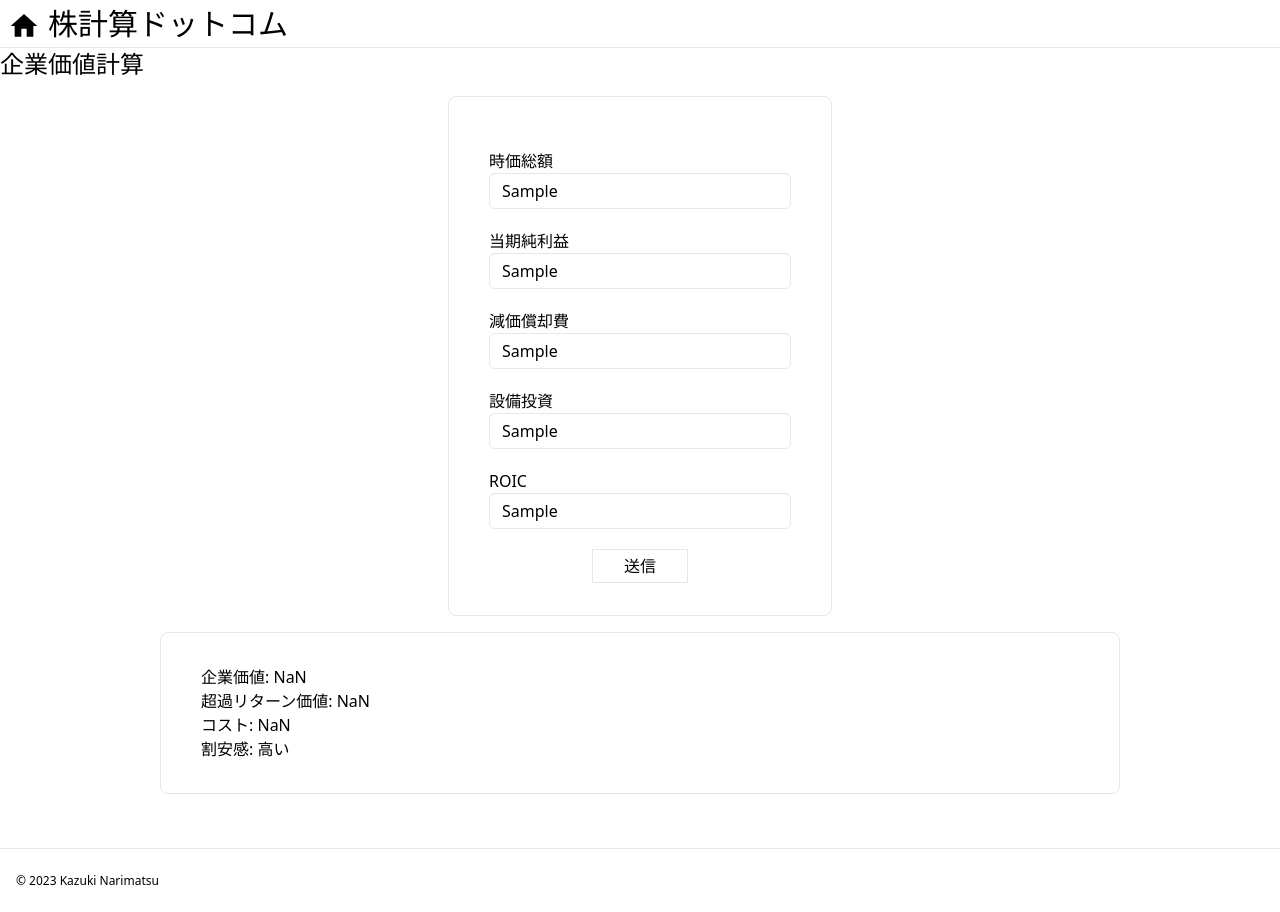
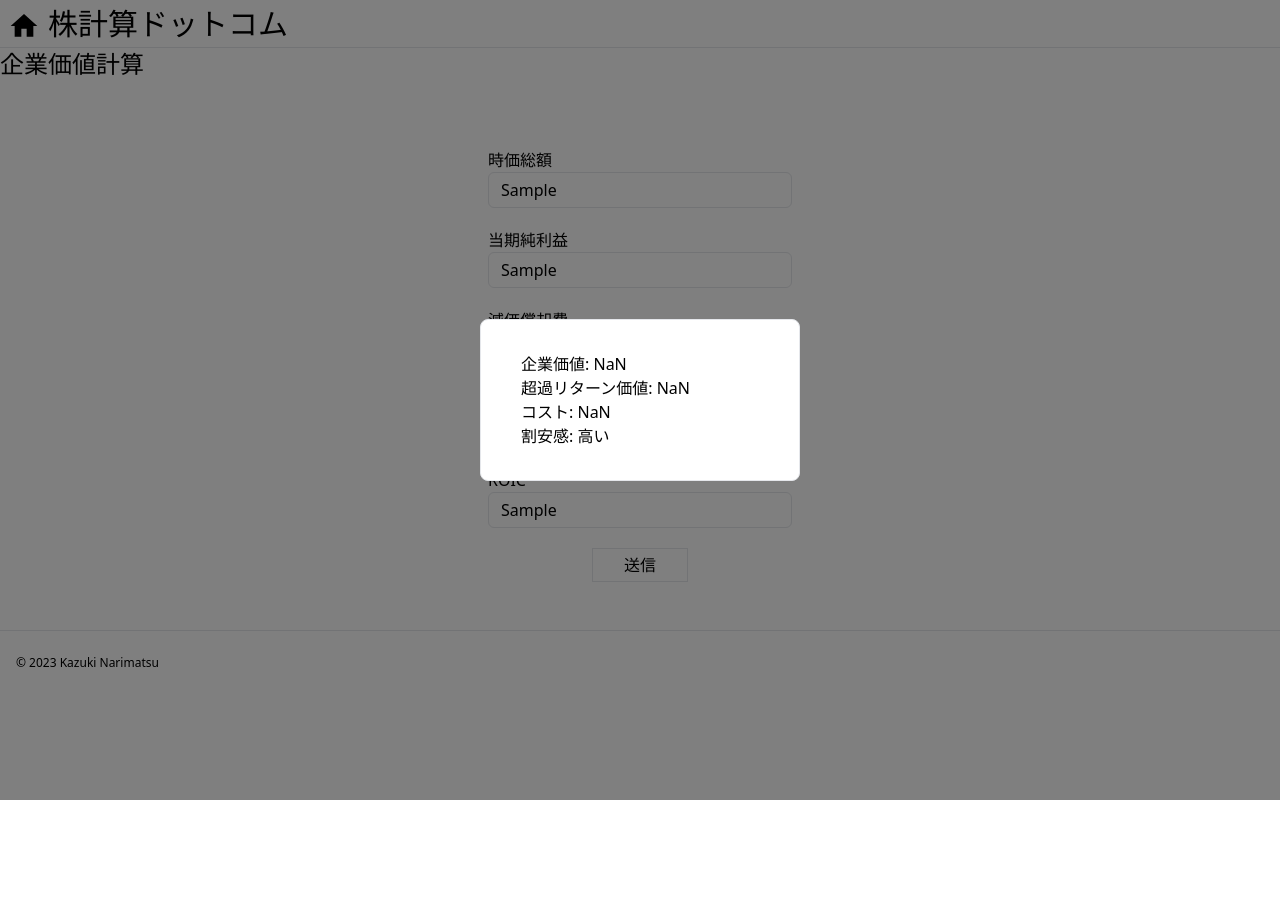
Before and after one commit to knarimatsu/kabukeisan_fe, a Next.js app: page /calc-stock in a window 1280 px wide. Both pictures are taken after typing "Sample", "Sample", "Sample", "Sample", "Sample" into the empty fields and a click on the input "送信". After the commit the page ends 800 px from the top, so only its background shows below. Built offline with nearby package versions, Linux system fonts and the light colour scheme; no server answers.

Commit message:
fix: adding modal

```diff
--- a/src/pages/calc-stock/index.tsx
+++ b/src/pages/calc-stock/index.tsx
@@ -4,9 +4,10 @@ import { useRecoilState } from "recoil";
 
 import { calcValueState } from "../../libs/recoil/atom";
 import { calcCompanyValue } from "../../libs/service/calc-value";
-import React from "react";
+import React, { useState } from "react";
 import dynamic from "next/dynamic";
 import { PostData } from "../../libs/client/interfaces/post-data";
+import { Modal } from "@mui/material";
 
 const Header = dynamic(() => import("../../components/Header"));
 const Footer = dynamic(() => import("../../components/Footer"));
@@ -15,21 +16,77 @@ const Calc = () => {
     const { register, handleSubmit } = useForm<PostData>({
         mode: "onSubmit",
     });
+
+    const [modalIsOpen, setModalIsOpen] = useState(false);
     const { t } = useTranslation();
     const [calcValueResult, setCalcValueResult] =
         useRecoilState(calcValueState);
+
+    const openModal = (data: PostData) => {
+        setModalIsOpen(true);
+    };
+
+    const closeModal = () => {
+        setModalIsOpen(false);
+    };
     const calcValue = async (data: PostData) => {
+        setModalIsOpen(true);
         const result = await calcCompanyValue(data);
         setCalcValueResult(result);
     };
 
+    const modal = (
+        <>
+            <Modal
+                open={modalIsOpen}
+                onClose={closeModal}
+                className="flex h-100 w-80 mx-auto items-center justify-center"
+            >
+                <div className="px-10 py-8 w-96 border rounded-lg bg-white">
+                    <p>
+                        {t("calcValue.companyValue")}: {calcValueResult.pv}
+                    </p>
+                    <p>
+                        {t("calcValue.overReturnValue")}:{" "}
+                        {calcValueResult.overPv}
+                    </p>
+                    <p>
+                        {t("calcValue.cost")}: {calcValueResult.cost}
+                    </p>
+                    <p>
+                        {t("calcValue.isValue")}: {calcValueResult.isValue}
+                    </p>
+                </div>
+            </Modal>
+            {/* <Modal
+                isOpen={modalIsOpen}
+                onRequestClose={closeModal}
+                contentLabel="Example Modal"
+                className="px-10 py-8 w-96 my-4 mx-auto border rounded-lg"
+            >
+                <p>
+                    {t("calcValue.companyValue")}: {calcValueResult.pv}
+                </p>
+                <p>
+                    {t("calcValue.overReturnValue")}: {calcValueResult.overPv}
+                </p>
+                <p>
+                    {t("calcValue.cost")}: {calcValueResult.cost}
+                </p>
+                <p>
+                    {t("calcValue.isValue")}: {calcValueResult.isValue}
+                </p>
+            </Modal> */}
+        </>
+    );
+
     return (
         <>
             <Header />
-            <main className="h-screen dark:bg-black dark:text-gray-400">
+            <main className="dark:bg-black dark:text-gray-400">
                 <h1 className="text-2xl">{t("index.calcTitle")}</h1>
                 <form
-                    className="px-10 py-8 w-96 my-4 mx-auto border rounded-lg"
+                    className="px-10 py-8 w-96 my-4 mx-auto"
                     onSubmit={handleSubmit(calcValue)}
                 >
                     <label htmlFor="buy-price" className="block my-5">
@@ -85,8 +142,9 @@ const Calc = () => {
                         />
                     </div>
                 </form>
-                {calcValueResult.isValue !== "" && (
-                    <div className="px-10 py-8 w-3/4 my-4 mx-auto border rounded-lg">
+                {modal}
+                {/* {calcValueResult.isValue !== "" && (
+                    <div className="px-10 py-8 w-96 my-4 mx-auto border rounded-lg">
                         <p>
                             {t("calcValue.companyValue")}: {calcValueResult.pv}
                         </p>
@@ -101,7 +159,7 @@ const Calc = () => {
                             {t("calcValue.isValue")}: {calcValueResult.isValue}
                         </p>
                     </div>
-                )}
+                )} */}
             </main>
             <Footer />
         </>
```
